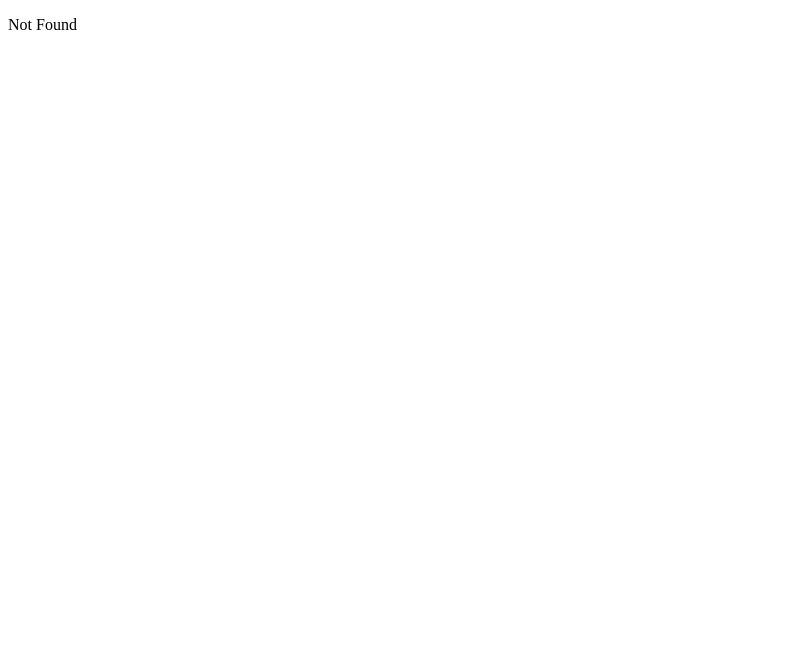
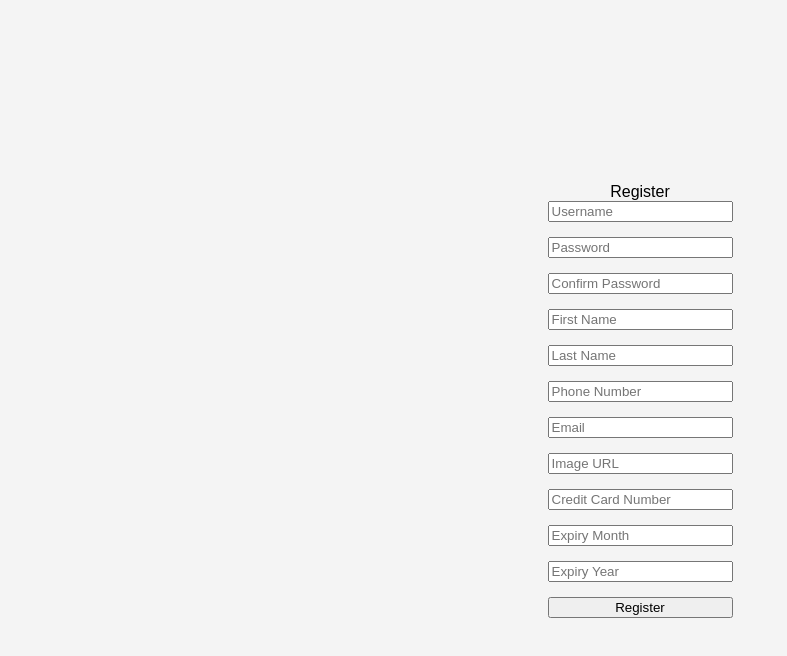
Before and after one commit to guidonuix/movie-showings, a React (Vite) app: page /register in a window 1280 px wide. Shown: the top 656 px of the page, without its empty margins (0-787 px from the left). Built offline with nearby package versions, Linux system fonts and the light colour scheme.

Commit message:
add register

```diff
--- a/package.json
+++ b/package.json
@@ -16,6 +16,7 @@
     "@vitejs/plugin-react": "^5.0.4",
     "react": "^19.1.1",
     "react-dom": "^19.1.1",
+    "zod": "^4.1.12",
     "zustand": "^5.0.8"
   },
   "devDependencies": {
--- /dev/null
+++ b/src/components/Register.css
@@ -0,0 +1,14 @@
+.container {
+  display: flex;
+  flex-direction: column;
+  align-items: center;
+  justify-content: center;
+  height: 100vh;
+}
+
+
+.form {
+  display: flex;
+  flex-direction: column;
+  gap: 15px;
+}
--- /dev/null
+++ b/src/components/Register.tsx
@@ -0,0 +1,129 @@
+import { useMutation } from "@tanstack/react-query";
+import type { UserType } from "../types/types";
+import { useState } from "react";
+import "./Register.css";
+interface RegisterProps extends UserType {
+  confirmPassword: string;
+}
+
+const Register = () => {
+  const [newUser, setNewUser] = useState<RegisterProps>({
+    id: 0,
+    username: "",
+    password: "",
+    first: "",
+    last: "",
+    phone: "",
+    email: "",
+    imageUrl: "",
+    creditCard: { pan: "", expiryMonth: 0, expiryYear: 0 },
+    adminUser: false,
+    isServer: false,
+    confirmPassword: "",
+  });
+
+  const { mutate, isPending, error } = useMutation({
+    mutationFn: (newUser: UserType) => {
+      return fetch(`${import.meta.env.VITE_DATABASE_ROOT_URL}/register`, {
+        method: "POST",
+        headers: {
+          "Content-Type": "application/json",
+        },
+        body: JSON.stringify(newUser),
+      });
+    },
+  });
+
+  const handleChange = (e: React.ChangeEvent<HTMLInputElement>) => {
+    const { name, value } = e.target;
+    setNewUser((prev) => ({ ...prev, [name]: value }));
+  };
+
+  const handleSubmit = (e: React.FormEvent) => {
+    e.preventDefault();
+    console.log(newUser);
+    mutate(newUser);
+  };
+
+  return (
+    <>
+      {isPending && <div>Registering...</div>}
+      {error && <div>Error registering user</div>}
+      <div className="container">
+        <div className="header">Register</div>
+        <form className="form" onSubmit={handleSubmit}>
+          <input
+            type="text"
+            name="username"
+            placeholder="Username"
+            onChange={handleChange}
+          />
+          <input
+            type="password"
+            name="password"
+            placeholder="Password"
+            onChange={handleChange}
+          />
+          <input
+            type="password"
+            name="confirmPassword"
+            placeholder="Confirm Password"
+            onChange={handleChange}
+          />
+          <input
+            type="text"
+            name="first"
+            placeholder="First Name"
+            onChange={handleChange}
+          />
+          <input
+            type="text"
+            name="last"
+            placeholder="Last Name"
+            onChange={handleChange}
+          />
+          <input
+            type="text"
+            name="phone"
+            placeholder="Phone Number"
+            onChange={handleChange}
+          />
+          <input
+            type="email"
+            name="email"
+            placeholder="Email"
+            onChange={handleChange}
+          />
+          <input
+            type="text"
+            name="imageUrl"
+            placeholder="Image URL"
+            onChange={handleChange}
+          />
+          <input
+            type="text"
+            name="pan"
+            placeholder="Credit Card Number"
+            onChange={handleChange}
+          />
+          <input
+            type="number"
+            name="expiryMonth"
+            placeholder="Expiry Month"
+            onChange={handleChange}
+          />
+          <input
+            type="number"
+            name="expiryYear"
+            placeholder="Expiry Year"
+            onChange={handleChange}
+          />
+
+          <button type="submit">Register</button>
+        </form>
+      </div>
+    </>
+  );
+};
+
+export default Register;
--- a/src/components/ShowTimes.css
+++ b/src/components/ShowTimes.css
@@ -18,6 +18,5 @@
 .loading {
   font-size: 1.2em;
   color: #666;
-  height:350px;
   align-items: center;
 }
--- a/src/index.css
+++ b/src/index.css
@@ -6,3 +6,29 @@ body {
   margin:0;
   background-color: #f4f4f4;
 }
+
+.nav {
+  display: flex;
+  text-align: center;
+  align-items: center;
+  gap: 80px;
+  font-size: 24px;
+  padding: 10px 20px;
+  background-color: blue;
+  color: white;
+}
+
+.login {
+  align-items: center;
+  display: flex;
+  gap: 15px;
+  font-size: 18px;
+  cursor: pointer;
+}
+
+.register {
+  text-decoration: none;
+  color: white;
+  font-size: 18px;
+  padding: 5px 10px;
+}
--- a/src/routeTree.gen.ts
+++ b/src/routeTree.gen.ts
@@ -9,10 +9,16 @@
 // Additionally, you should also exclude this file from your linter and/or formatter to prevent it from being checked or modified.
 
 import { Route as rootRouteImport } from './routes/__root'
+import { Route as RegisterRouteImport } from './routes/register'
 import { Route as IndexRouteImport } from './routes/index'
 import { Route as PickSeatsShowingIdRouteImport } from './routes/pick-seats/$showingId'
 import { Route as MovieMovieIdRouteImport } from './routes/movie/$movieId'
 
+const RegisterRoute = RegisterRouteImport.update({
+  id: '/register',
+  path: '/register',
+  getParentRoute: () => rootRouteImport,
+} as any)
 const IndexRoute = IndexRouteImport.update({
   id: '/',
   path: '/',
@@ -31,36 +37,52 @@ const MovieMovieIdRoute = MovieMovieIdRouteImport.update({
 
 export interface FileRoutesByFullPath {
   '/': typeof IndexRoute
+  '/register': typeof RegisterRoute
   '/movie/$movieId': typeof MovieMovieIdRoute
   '/pick-seats/$showingId': typeof PickSeatsShowingIdRoute
 }
 export interface FileRoutesByTo {
   '/': typeof IndexRoute
+  '/register': typeof RegisterRoute
   '/movie/$movieId': typeof MovieMovieIdRoute
   '/pick-seats/$showingId': typeof PickSeatsShowingIdRoute
 }
 export interface FileRoutesById {
   __root__: typeof rootRouteImport
   '/': typeof IndexRoute
+  '/register': typeof RegisterRoute
   '/movie/$movieId': typeof MovieMovieIdRoute
   '/pick-seats/$showingId': typeof PickSeatsShowingIdRoute
 }
 export interface FileRouteTypes {
   fileRoutesByFullPath: FileRoutesByFullPath
-  fullPaths: '/' | '/movie/$movieId' | '/pick-seats/$showingId'
+  fullPaths: '/' | '/register' | '/movie/$movieId' | '/pick-seats/$showingId'
   fileRoutesByTo: FileRoutesByTo
-  to: '/' | '/movie/$movieId' | '/pick-seats/$showingId'
-  id: '__root__' | '/' | '/movie/$movieId' | '/pick-seats/$showingId'
+  to: '/' | '/register' | '/movie/$movieId' | '/pick-seats/$showingId'
+  id:
+    | '__root__'
+    | '/'
+    | '/register'
+    | '/movie/$movieId'
+    | '/pick-seats/$showingId'
   fileRoutesById: FileRoutesById
 }
 export interface RootRouteChildren {
   IndexRoute: typeof IndexRoute
+  RegisterRoute: typeof RegisterRoute
   MovieMovieIdRoute: typeof MovieMovieIdRoute
   PickSeatsShowingIdRoute: typeof PickSeatsShowingIdRoute
 }
 
 declare module '@tanstack/react-router' {
   interface FileRoutesByPath {
+    '/register': {
+      id: '/register'
+      path: '/register'
+      fullPath: '/register'
+      preLoaderRoute: typeof RegisterRouteImport
+      parentRoute: typeof rootRouteImport
+    }
     '/': {
       id: '/'
       path: '/'
@@ -87,6 +109,7 @@ declare module '@tanstack/react-router' {
 
 const rootRouteChildren: RootRouteChildren = {
   IndexRoute: IndexRoute,
+  RegisterRoute: RegisterRoute,
   MovieMovieIdRoute: MovieMovieIdRoute,
   PickSeatsShowingIdRoute: PickSeatsShowingIdRoute,
 }
--- a/src/routes/index.tsx
+++ b/src/routes/index.tsx
@@ -1,10 +1,21 @@
-import { createFileRoute } from "@tanstack/react-router";
+import { createFileRoute, Link } from "@tanstack/react-router";
 import MoviesHome from "../components/MoviesHome";
+import '../index.css'
 
 const Index = () => {
   return (
     <>
+      <header>
+        <nav className="nav">
+          <div>Dinner and a movie</div>
+          <div className="login">
+            <div>Login</div>
+            <Link className='register' to="/register">Register</Link>
+          </div>
+        </nav>
+      </header>
       <MoviesHome />
+      <footer>Copyright ©2025</footer>
     </>
   );
 };
--- /dev/null
+++ b/src/routes/register.tsx
@@ -0,0 +1,10 @@
+import { createFileRoute } from '@tanstack/react-router'
+import Register from '../components/Register'
+
+export const Route = createFileRoute('/register')({
+  component: RouteComponent,
+})
+
+function RouteComponent() {
+  return <Register />;
+}
```
Also changed, not shown: src/types/types.ts (+20 -0 lines), 1 other file (tests, documents, lock files or other folders).
